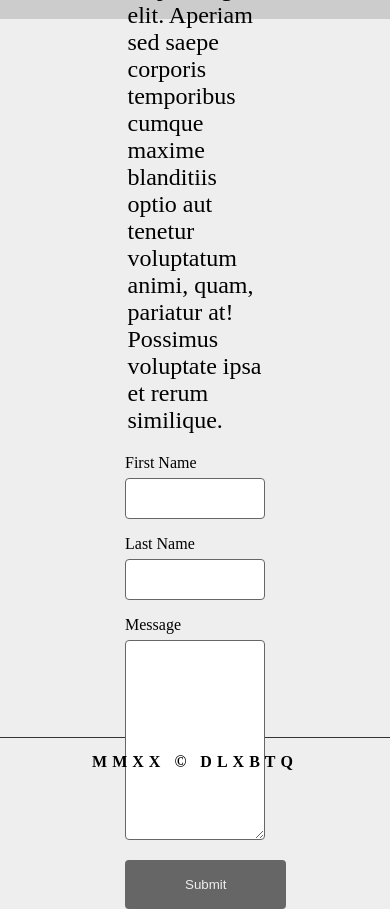
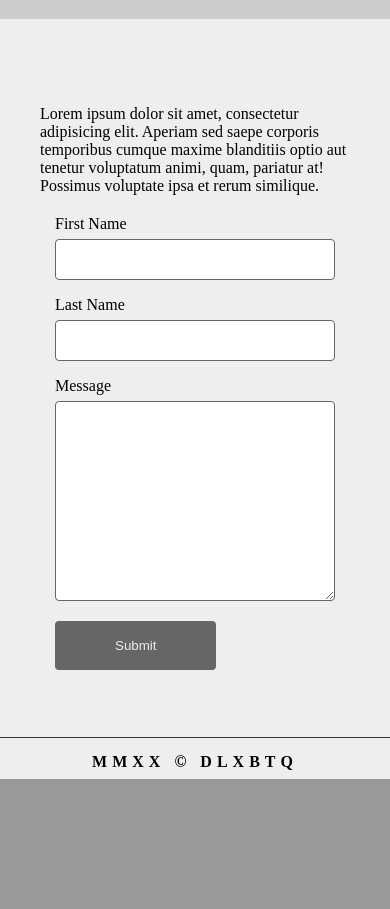
Before and after one commit to JohnFoster44/Web-Blocks, a PHP site: page / in a window 390 px wide. Shown: the part 2977-3886 px from the top of the page. After the commit the page ends 3756 px from the top, so only its background shows below. Run offline with PHP 8.4, Linux system fonts and the light colour scheme; some libraries are stand-ins or nearby versions.

Commit message:
Small friday update

```diff
--- a/Website-Skeleton/index.html
+++ b/Website-Skeleton/index.html
@@ -45,6 +45,7 @@
       <img src="" alt="">
     </div>
   </section>
+
   <section class="content">
     <div class="info">
       <p>Lorem ipsum dolor sit amet, consectetur adipisicing elit. Aperiam sed saepe corporis temporibus cumque maxime
@@ -55,6 +56,7 @@
       <img src="" alt="">
     </div>
   </section>
+
   <section class="content">
     <div class="info">
       <p>Lorem ipsum dolor sit amet, consectetur adipisicing elit. Aperiam sed saepe corporis temporibus cumque maxime
@@ -75,7 +77,8 @@
     </div>
 
     <div class="form-style">
-      <form action="">
+
+      <form action="contact">
         <label for="fname">First Name</label>
         <input type="text" id="fname" name="firstname" placeholder="">
 
@@ -87,8 +90,10 @@
 
         <input type="submit" value="Submit">
       </form>
-    </section>
+
     </div>
+
+  </section>
 
 
   <script src="script.js"></script>
--- a/Website-Skeleton/style.css
+++ b/Website-Skeleton/style.css
@@ -6,19 +6,18 @@
   /* overflow-x: hidden; */
 }
 
-:root{
-  --bkg:#eee;
-  --bkg-alt:#ccc;
-  --light-main:#666;
-  --text:#333;
-  --alt-text:#999;
+:root {
+  --bkg: #eee;
+  --bkg-alt: #ccc;
+  --light-main: #666;
+  --text: #333;
+  --alt-text: #999;
 }
 
 body {
-  background:var(--bkg);
+  background: var(--bkg);
   min-height: 200vh;
 }
-
 
 /* HEADER */
 header {
@@ -108,7 +107,7 @@ header.sticky ul li a {
 
 button {
   background: var(--light-main);
-  transition: background ease .25s;
+  transition: background ease 0.25s;
   border-radius: 5px;
   display: inline-block;
   border: none;
@@ -123,10 +122,10 @@ button {
   -moz-appearance: none;
 }
 button:hover {
-  background: var(--alt-text)
+  background: var(--alt-text);
 }
 
-.content{
+.content {
   display: flex;
   padding: 20px;
   height: 85vh;
@@ -135,18 +134,18 @@ button:hover {
   justify-content: center;
 }
 
-.content:nth-of-type(odd){
+.content:nth-of-type(odd) {
   background-color: var(--bkg);
 }
 
-.info{
+.info {
   align-items: center;
   width: 50vw;
   padding: 20px 20px;
   font-size: 1.5em;
 }
 
-.image{
+.image {
   height: 100%;
   width: 50vw;
   padding: 0 20px;
@@ -193,25 +192,28 @@ button:hover {
   text-decoration: none;
   letter-spacing: 1px;
 }
-.nav-links a:hover{
+.nav-links a:hover {
   color: var(--bkg-alt);
   text-decoration: underline wavy;
   line-height: 2px;
   letter-spacing: 1px;
 }
 
-.form-style{
+.form-style {
   display: flex;
   align-items: center;
   justify-content: center;
-  width: 50%;
+  width: 40%;
 }
 
-form{
+.form-info {
   width: 50%;
+  padding: 20px;
+  font-size: 1.5em;
 }
 
-input[type=text], select, textarea {
+input[type="text"],
+textarea {
   width: 100%;
   padding: 12px;
   border: 1px solid var(--light-main);
@@ -221,7 +223,7 @@ input[type=text], select, textarea {
   margin-bottom: 16px;
 }
 
-input[type=submit] {
+input[type="submit"] {
   background-color: var(--light-main);
   color: var(--bkg);
   padding: 17px 60px;
@@ -231,17 +233,11 @@ input[type=submit] {
   transition: ease 0.6s;
 }
 
-input[type=submit]:hover {
+input[type="submit"]:hover {
   background-color: var(--alt-text);
 }
 
-.form-info{
-  width: 50%;
-  padding: 20px;
-  font-size: 1.5em;
-}
-
-footer{
+footer {
   border-top: solid var(--text) 1px;
   padding: 15px;
   text-align: center;
@@ -255,7 +251,7 @@ footer{
     overflow-x: hidden;
   }
 
-  header .logo{
+  header .logo {
     float: left;
   }
 
@@ -290,20 +286,20 @@ footer{
     padding: 0px 0 5px 0px;
   }
 
-  .content{
+  .content {
     display: flex;
     flex-direction: column;
     align-items: center;
   }
 
-  .image{
+  .image {
     padding: 50px;
     height: 100vh;
     width: 100vw;
     margin: 0;
   }
 
-  .info{
+  .info {
     font-size: 1em;
     text-align: left;
     width: 98vw;
@@ -313,7 +309,20 @@ footer{
     transform: translateX(0%);
   }
 
-  form{
+  .form-info {
+    width: 100%;
+    padding: 20px;
+    font-size: 1em;
+  }
+
+  .form-style {
+    display: flex;
+    align-items: center;
+    justify-content: center;
+    width: 100%;
+  }
+
+  form {
     width: 80%;
   }
 
@@ -329,16 +338,26 @@ footer{
   }
 }
 
-@media (min-width: 320px) { ... }
+@media (min-width: 320px) {
+  ...;
+}
 
 // Small devices (landscape phones, 576px and up)
-@media (min-width: 576px) { ... }
+@media (min-width: 576px) {
+  ...;
+}
 
 // Medium devices (tablets, 768px and up)
-@media (min-width: 768px) { ... }
+@media (min-width: 768px) {
+  ...;
+}
 
 // Large devices (desktops, 992px and up)
-@media (min-width: 992px) { ... }
+@media (min-width: 992px) {
+  ...;
+}
 
 // Extra large devices (large desktops, 1200px and up)
-@media (min-width: 1200px) { ... }
+@media (min-width: 1200px) {
+  ...;
+}
```
